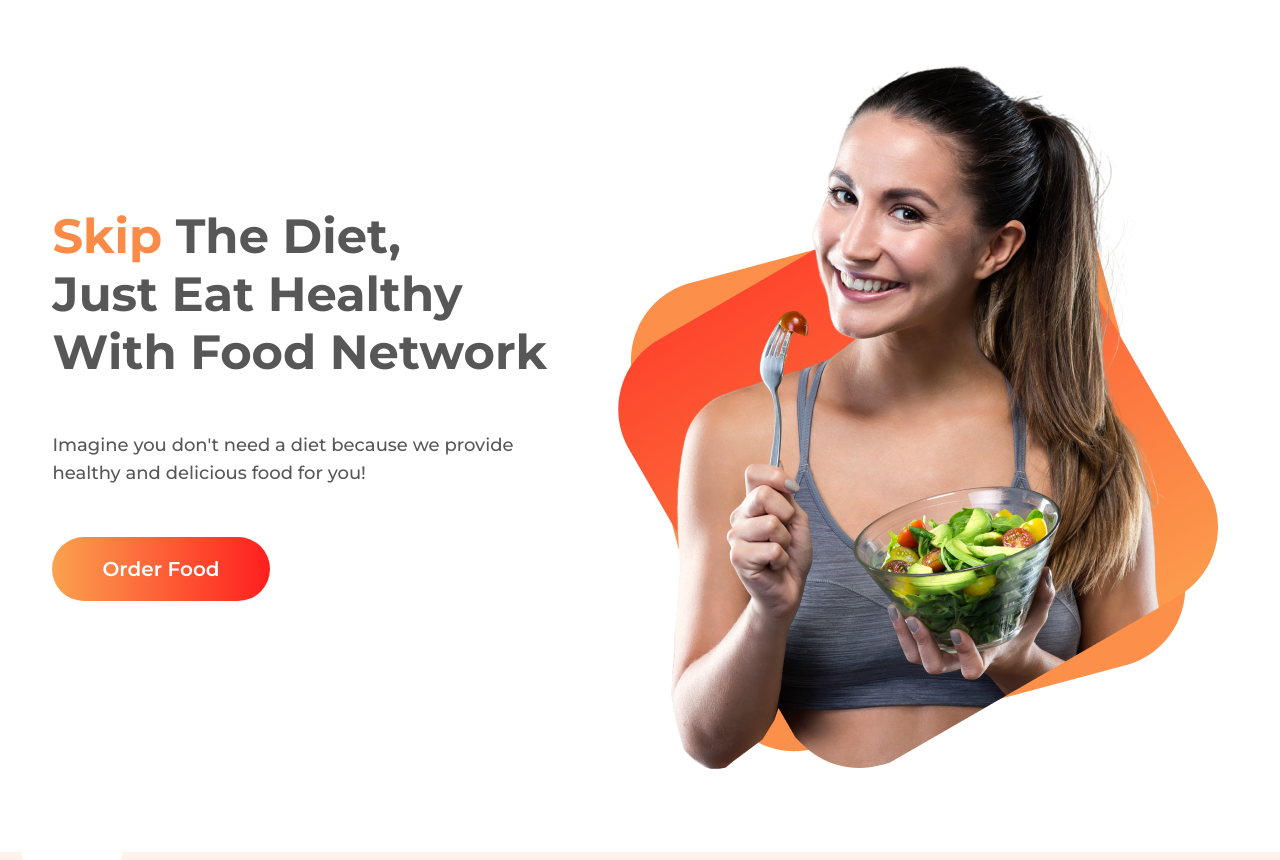
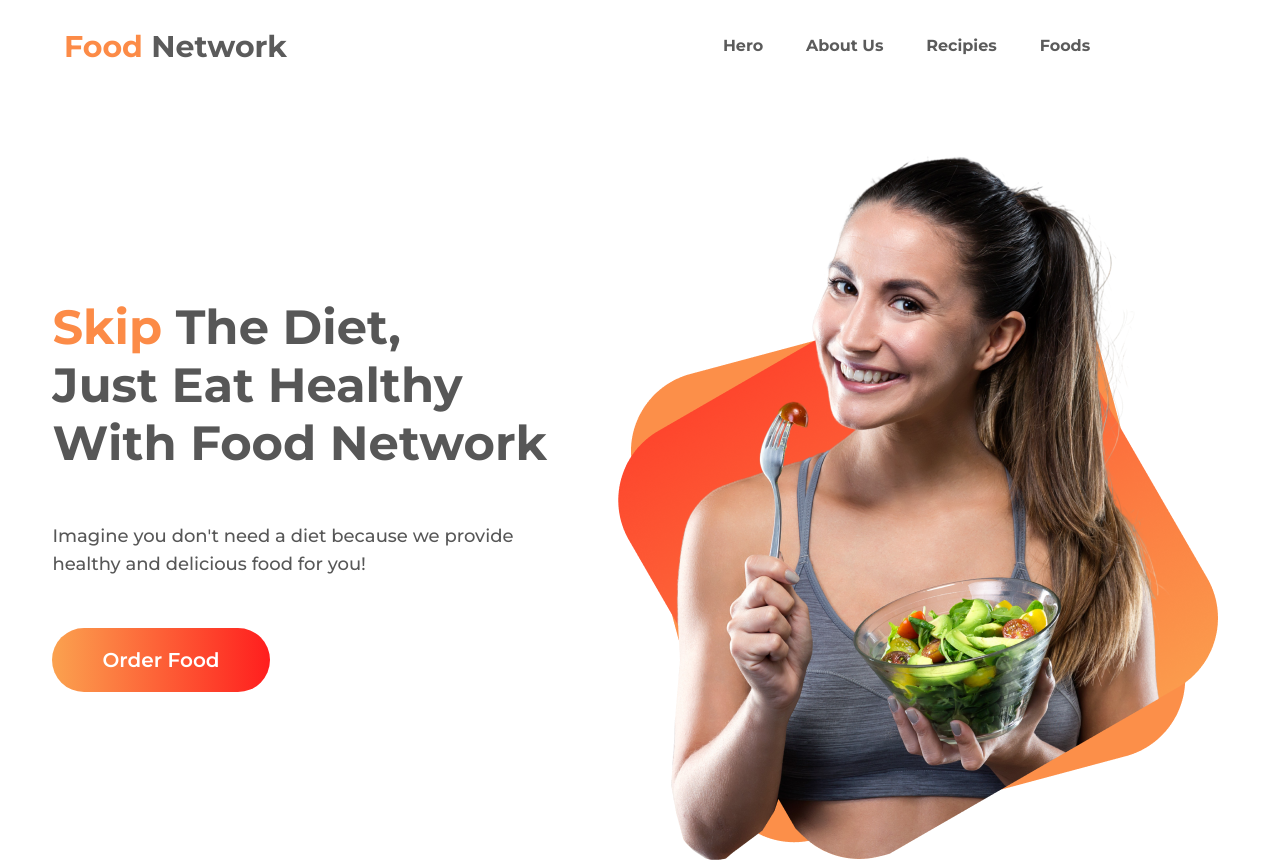
Before and after one commit to Timir699/Assignment-1, a plain HTML site: page index.html in a window 1280 px wide. Shown: the top 860 px of the page. Drawn offline with Linux system fonts and the light colour scheme.

Commit message:
completing navbar

```diff
--- a/css/style.css
+++ b/css/style.css
@@ -4,6 +4,46 @@ h1,h2,h3,h4,h5,h6,p,body {
     font-family: 'Montserrat', sans-serif;
     overflow-x: hidden;
 }
+html {
+    scroll-behavior: smooth;
+}
+
+/* Navabar Section CSS Starts */
+
+.main {
+    margin: 0 5%;
+    padding: 20px 0;
+}
+.log {
+    width: 50%;
+}
+.log h2 {
+    font-size: 30px;
+    font-weight: 800;
+    color: #5B5B5B;
+    margin-top: 8px;
+}
+.menu {
+    width: 50%;
+}
+.menu ul {
+    display: flex;
+}
+
+.menu ul li {
+    margin-left: 8%;
+    list-style: none;
+}
+
+.menu ul li a {
+    text-decoration: none;
+    color:  #5B5B5B;
+    font-weight: 700;
+}
+
+/* Navabar Section CSS Ends */
+
+
 
 /* Header Section CSS Starts */
 
--- a/index.html
+++ b/index.html
@@ -13,8 +13,25 @@
 </head>
 
 <body>
+    <!-- Navbar Section Starts -->
 
+    <nav>
+        <div class="main flexible-container">
+            <div class="log">
+                <h2><span class="orange-text">Food</span> Network</h2>
+            </div>
+            <div class="menu">
+                <ul>
+                    <li><a href="#hero">Hero</a></li>
+                    <li><a href="#about">About Us</a></li>
+                    <li><a href="#recipies">Recipies</a></li>
+                    <li><a href="#food-quality">Foods</a></li>
+                </ul>
+            </div>
+        </div>
+    </nav>
 
+    <!-- Navbar Section Ends -->
 
     <!-- Hero Section Starts -->
 
```
